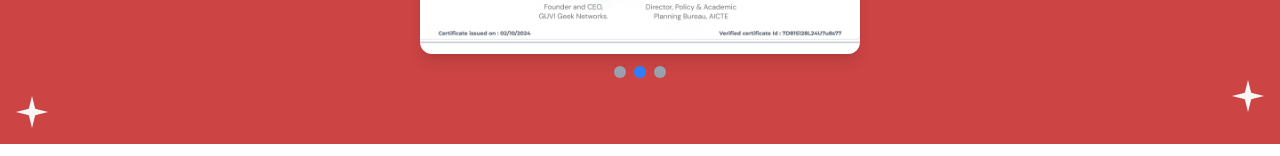
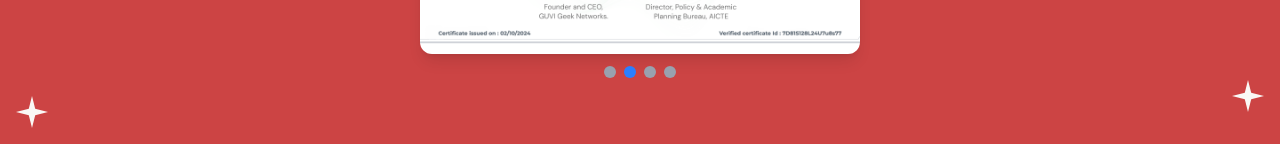
Before and after one commit to ZoyaYusuf/My_Portfolio, a React (Vite) app: page / in a window 1280 px wide. Shown: the part 2170-2326 px from the top of the page. Built offline with nearby package versions, Linux system fonts and the light colour scheme.

Commit message:
new cerf

```diff
--- a/src/Components/Certifications.jsx
+++ b/src/Components/Certifications.jsx
@@ -2,6 +2,8 @@ import React, { useState, useEffect } from "react";
 import img1 from "/src/assets/ZOYA_RHCSA.jpeg"
 import img2 from "/src/assets/ZOYA_Guvi.png"
 import img3 from "/src/assets/Zoya_GSSoC.png"
+import img4 from "/src/assets/Zoya_Mc.png"
+
 
 const customFontStack = "ui-serif, Georgia, Cambria, 'Times New Roman', Times, serif";
 const accentColor = '#CC4444'; // A vibrant red/coral color for the main text
@@ -21,7 +23,7 @@ export default function Certifications() {
     padding: '50px 0'
   };
 
-  const images = [img1, img2, img3];
+  const images = [img1, img2, img3, img4];
 
   const [currentIndex, setCurrentIndex] = useState(0);
 
```
Also changed, not shown: src/assets/Zoya_Mc.png (added).
